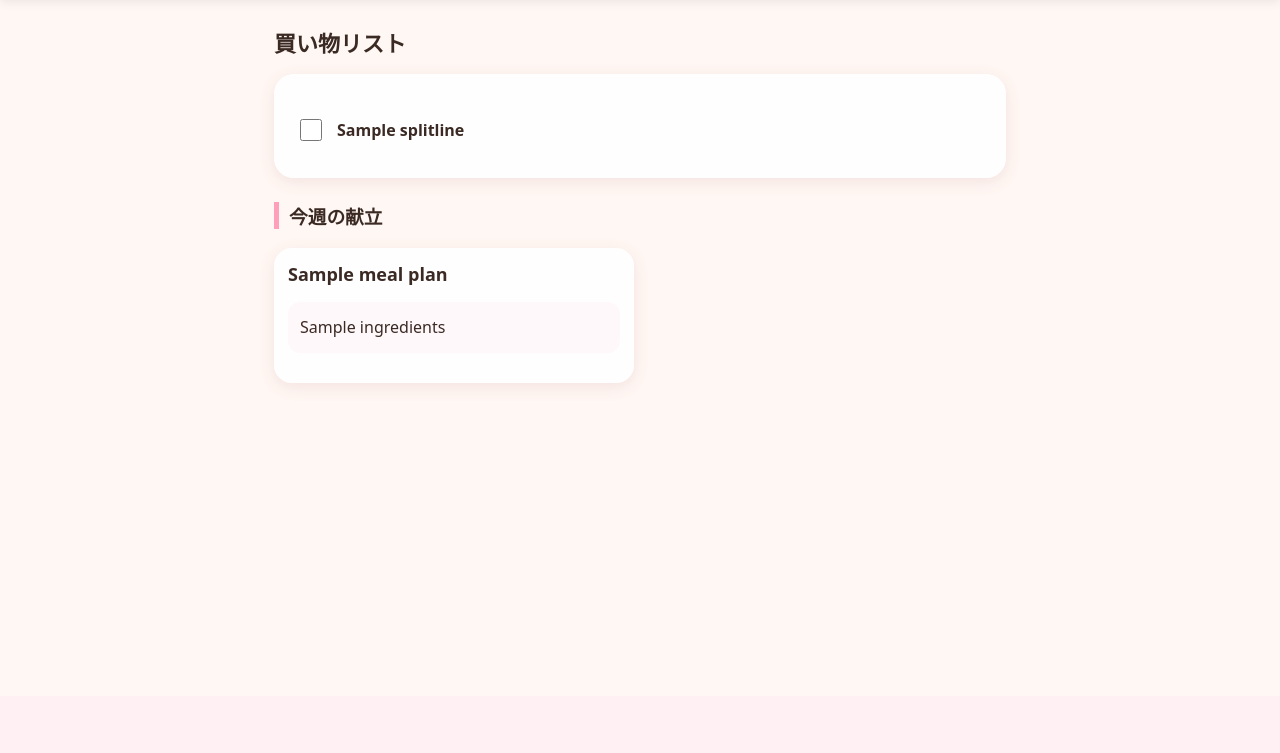
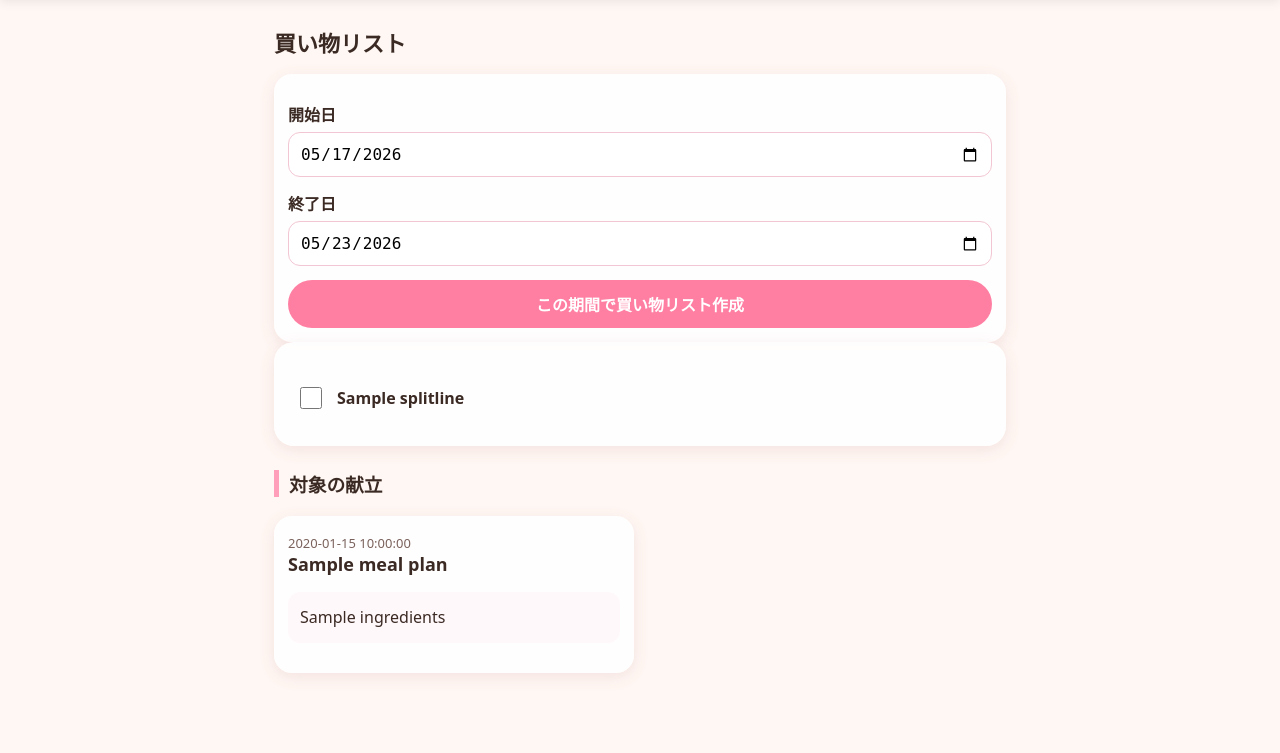
Before and after one commit to k2chanxmx-cloud/recipe, a Flask app: page /shopping-list in a window 1280 px wide. Shown: the part 104-857 px from the top of the page. Before the commit the page ends 489 px from the top, so only its background shows below. Run offline with Flask 3, Linux system fonts and the light colour scheme; a database or web service that is not in the repository returns one stand-in record (values such as "Sample title"); some libraries are stand-ins or nearby versions.

Commit message:
Add files via upload

```diff
--- a/app.py
+++ b/app.py
@@ -303,19 +303,30 @@ def meal_plan():
 
 @app.route("/shopping-list")
 def shopping_list():
+    start_param = request.args.get("start_date")
+    end_param = request.args.get("end_date")
+
     today = date.today()
-    start_date = today - timedelta(days=today.weekday())
-    end_date = start_date + timedelta(days=7)
+
+    if start_param:
+        start_date = date.fromisoformat(start_param)
+    else:
+        start_date = today
+
+    if end_param:
+        end_date = date.fromisoformat(end_param)
+    else:
+        end_date = start_date + timedelta(days=6)
 
     conn = get_conn()
     cur = conn.cursor()
 
     cur.execute("""
-        SELECT r.title, r.ingredients
+        SELECT mp.plan_date, r.title, r.ingredients
         FROM meal_plans mp
         JOIN recipes r ON mp.recipe_id = r.id
         WHERE mp.plan_date >= %s
-          AND mp.plan_date < %s
+          AND mp.plan_date <= %s
         ORDER BY mp.plan_date
     """, (start_date.isoformat(), end_date.isoformat()))
 
@@ -328,7 +339,6 @@ def shopping_list():
 
     for row in rows:
         ingredients_text = row["ingredients"] or ""
-
         lines = ingredients_text.splitlines()
 
         for line in lines:
@@ -337,17 +347,16 @@ def shopping_list():
             if not ingredient:
                 continue
 
-            if ingredient not in ingredient_map:
-                ingredient_map[ingredient] = 1
-            else:
-                ingredient_map[ingredient] += 1
+            ingredient_map[ingredient] = ingredient_map.get(ingredient, 0) + 1
 
-    sorted_ingredients = sorted(ingredient_map.items())
+    ingredients = sorted(ingredient_map.items())
 
     return render_template(
         "shopping_list.html",
-        ingredients=sorted_ingredients,
-        rows=rows
+        ingredients=ingredients,
+        rows=rows,
+        start_date=start_date,
+        end_date=end_date
     )
 
 
--- a/templates/shopping_list.html
+++ b/templates/shopping_list.html
@@ -2,6 +2,16 @@
 {% block content %}
 
 <h2>買い物リスト</h2>
+
+<form method="get" class="form-card date-select-card">
+    <label>開始日</label>
+    <input type="date" name="start_date" value="{{ start_date.isoformat() }}">
+
+    <label>終了日</label>
+    <input type="date" name="end_date" value="{{ end_date.isoformat() }}">
+
+    <button type="submit">この期間で買い物リスト作成</button>
+</form>
 
 <div class="shopping-card">
 
@@ -22,20 +32,18 @@
         {% endfor %}
 
     {% else %}
-
-        <p>今週の献立がまだありません。</p>
-
+        <p>この期間の献立がまだありません。</p>
     {% endif %}
 
 </div>
 
-<h3>今週の献立</h3>
+<h3>対象の献立</h3>
 
 <div class="card-list">
     {% for row in rows %}
     <div class="card">
+        <div class="small">{{ row.plan_date }}</div>
         <div class="card-title">{{ row.title }}</div>
-
         <pre>{{ row.ingredients }}</pre>
     </div>
     {% endfor %}
```
